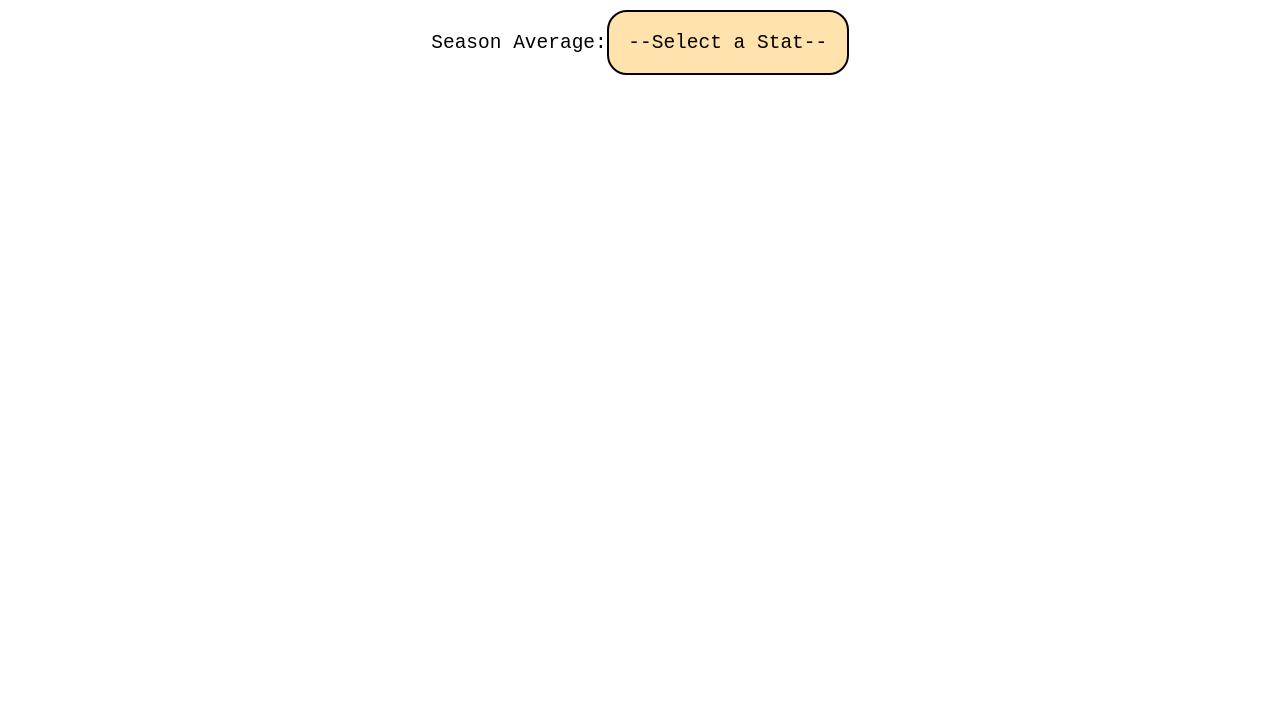
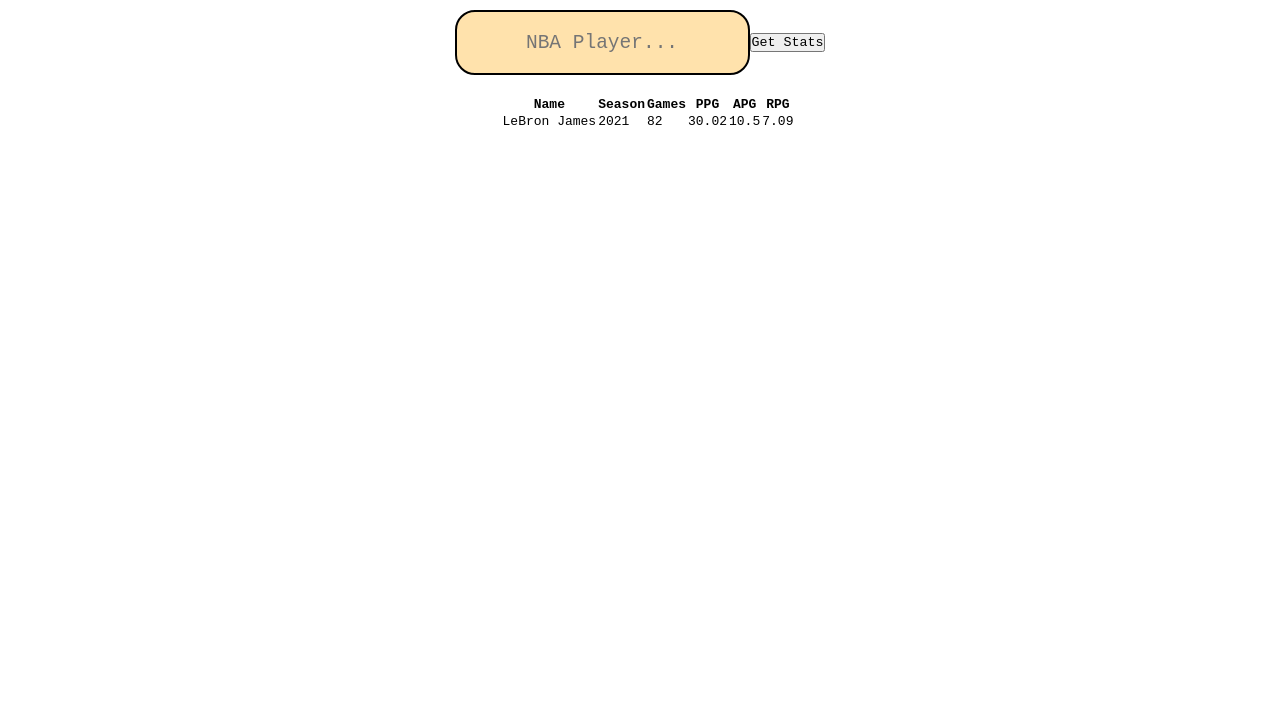
Before and after one commit to singhimat99/nba-statistics, a plain HTML site: page index.html in a window 1280 px wide. Shown: the part 86-800 px from the top of the page. Drawn offline with Linux system fonts and the light colour scheme; no server answers.

Commit message:
finally got fetch to work, now need to style and write script

```diff
--- a/index.html
+++ b/index.html
@@ -5,28 +5,40 @@
     <meta http-equiv="X-UA-Compatible" content="IE=edge" />
     <meta name="viewport" content="width=device-width, initial-scale=1.0" />
     <link rel="stylesheet" href="style.css" />
-    <script src="script.js" defer></script>
+    <script src="script.js" type="module"></script>
     <title>Search Glossary</title>
   </head>
   <body>
     <header>
-      <h1>Top 10 Players in the NBA based on Season Average</h1>
+      <h1>Your Favorite Players Stats</h1>
     </header>
 
     <main>
       <div class="season-average-wrapper">
-        <label for="stats">Season Average:</label>
-        <select name="Stats" id="stats">
-          <option value="">--Select a Stat--</option>
-          <option value="pts">Points Per Game</option>
-          <option value="ast">Assists Per Game</option>
-          <option value="reb">Rebounds Per Game</option>
-          <option value="stl">Steals Per Game</option>
-          <option value="blk">Blocks Per Game</option>
-        </select>
+        <input type="text" id="stats" placeholder="NBA Player..."></input>
+        <button>Get Stats</button>
       </div>
       <div class="top-ten-players-wrapper">
-        <ul class="list-of-players"></ul>
+        <table class="player-stats">
+          <tr>
+            <th>Name</th>
+            <th>Season</th>
+            <th>Games</th>
+            <th>PPG</th>
+            <th>APG</th>
+            <th>RPG</th>
+          </tr>
+          <tbody>
+            <tr>
+              <td>LeBron James</td>
+              <td>2021</td>
+              <td>82</td>
+              <td>30.02</td>
+              <td>10.5</td>
+              <td>7.09</td>
+            </tr>
+          </tbody>
+        </table>
       </div>
     </main>
   </body>
```
